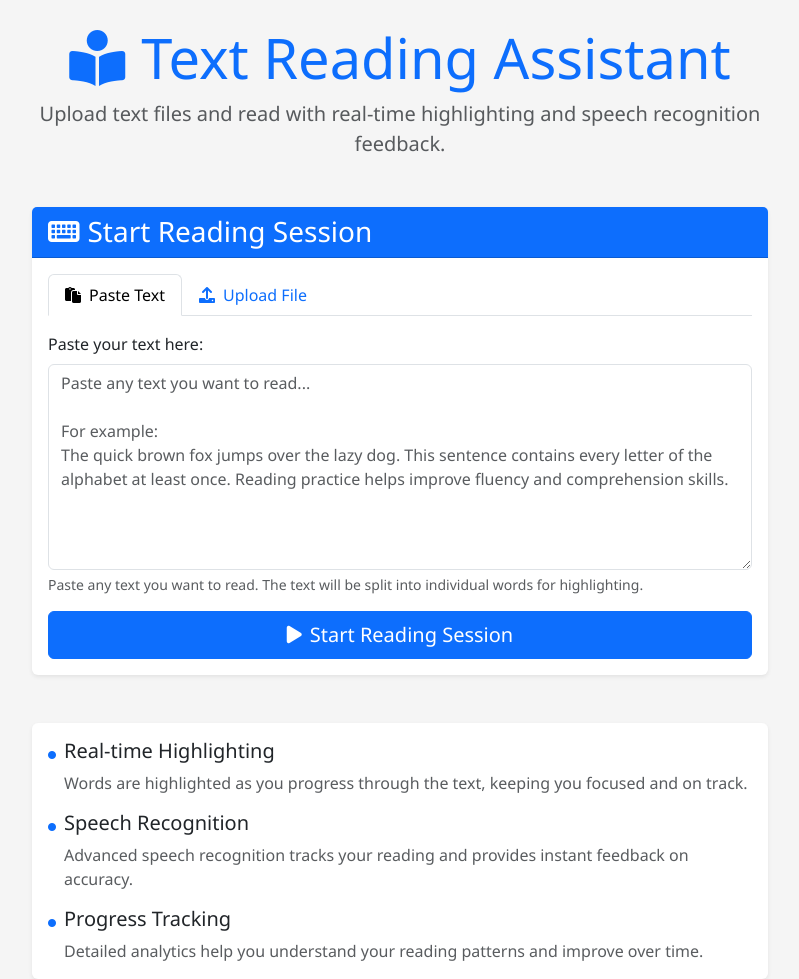
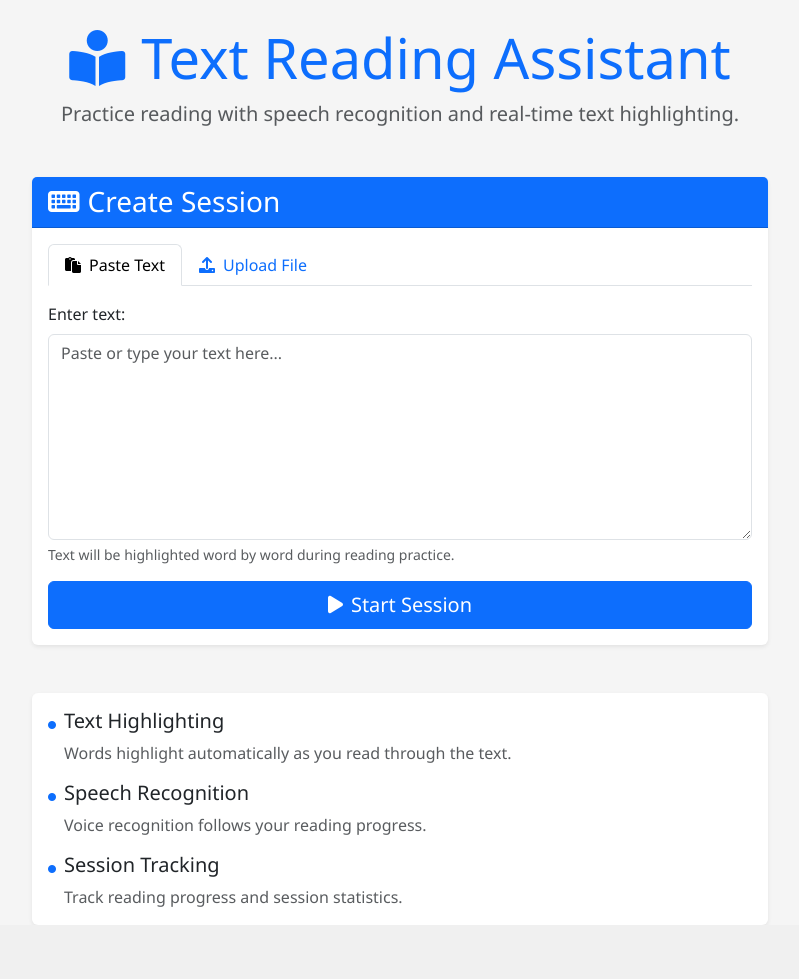
Before and after one commit to gitachi143/speechReader, a Flask app: page / in a window 1280 px wide. Shown: the part 57-1036 px from the top of the page, without its empty margins (240-1039 px from the left). After the commit the page ends 982 px from the top, so only its background shows below. Run offline with Flask 3, Linux system fonts and the light colour scheme.

Commit message:
Clean and make UI Look more better
- Simplified overly detailed docstrings and comments
-
- Cleaned up UI text to be more professional and concise
- Removed unused imports (redirect)
- Simplified button text and labels
- Made error messages more direct
-
- Cleaned up template text to be less enthusiastic
- Simplified CSS comments
- Overall made code appear more naturally hand-written

```diff
--- a/app.py
+++ b/app.py
@@ -1,58 +1,36 @@
 """
-Text Reading Assistant - Main Application
-=========================================
-
-A Flask web application that helps users read text with real-time highlighting
-and speech recognition to track reading progress.
-
-This follows enterprise-level Flask application structure with:
-- Configuration management
-- Database models
-- Error handling
-- Logging
-- RESTful API design
+Text Reading Assistant
+A Flask web application for reading practice with speech recognition.
 """
 
 import os
 import logging
-from flask import Flask, render_template, request, jsonify, redirect, url_for
+from flask import Flask, render_template, request, jsonify, url_for
 from flask_sqlalchemy import SQLAlchemy
 from flask_cors import CORS
 from werkzeug.utils import secure_filename
 from datetime import datetime
 import uuid
 
-# In-memory session storage for Vercel deployment
 vercel_sessions = {}
 
-# Configure logging - Essential for debugging and monitoring in production
-logging.basicConfig(
-    level=logging.INFO,
-    format='%(asctime)s %(levelname)s %(name)s %(message)s'
-)
+logging.basicConfig(level=logging.INFO, format='%(asctime)s %(levelname)s %(message)s')
 logger = logging.getLogger(__name__)
 
-# Initialize Flask app
 app = Flask(__name__)
-
-# Configuration - Following 12-factor app principles
-app.config['SECRET_KEY'] = os.environ.get('SECRET_KEY', 'dev-secret-key-change-in-production')
+app.config['SECRET_KEY'] = os.environ.get('SECRET_KEY', 'dev-key-change-in-prod')
 app.config['SQLALCHEMY_DATABASE_URI'] = os.environ.get('DATABASE_URL', 'sqlite:///reading_assistant.db')
 app.config['SQLALCHEMY_TRACK_MODIFICATIONS'] = False
 app.config['UPLOAD_FOLDER'] = 'uploads'
-app.config['MAX_CONTENT_LENGTH'] = 16 * 1024 * 1024  # 16MB max file size
+app.config['MAX_CONTENT_LENGTH'] = 16 * 1024 * 1024
 
-# Initialize extensions
 db = SQLAlchemy(app)
-CORS(app)  # Enable CORS for frontend-backend communication
+CORS(app)
 
-# Ensure upload directory exists (only in development)
 if not os.environ.get('VERCEL'):
     os.makedirs(app.config['UPLOAD_FOLDER'], exist_ok=True)
 
-# Database Models - Following SQLAlchemy best practices
 class ReadingSession(db.Model):
-    """Model to store reading session data."""
     __tablename__ = 'reading_sessions'
 
     id = db.Column(db.String(36), primary_key=True, default=lambda: str(uuid.uuid4()))
@@ -63,11 +41,9 @@ class ReadingSession(db.Model):
     total_words = db.Column(db.Integer, nullable=False)
     current_word_index = db.Column(db.Integer, default=0)
 
-    # Relationship to reading progress
     progress_entries = db.relationship('ReadingProgress', backref='session', lazy=True)
 
     def to_dict(self):
-        """Convert model to dictionary for JSON serialization."""
         return {
             'id': self.id,
             'filename': self.filename,
@@ -79,7 +55,6 @@ class ReadingSession(db.Model):
         }
 
 class ReadingProgress(db.Model):
-    """Model to track detailed reading progress and errors."""
     __tablename__ = 'reading_progress'
 
     id = db.Column(db.Integer, primary_key=True)
@@ -89,20 +64,15 @@ class ReadingProgress(db.Model):
     spoken_word = db.Column(db.String(100))
     is_correct = db.Column(db.Boolean, default=True)
     timestamp = db.Column(db.DateTime, default=datetime.utcnow)
-    confidence_score = db.Column(db.Float)  # Speech recognition confidence
-
-# Routes - Following RESTful conventions
+    confidence_score = db.Column(db.Float)
 
 @app.route('/')
 def index():
-    """Main page - Upload and select text files."""
     try:
-        # Skip database operations on Vercel
         if os.environ.get('VERCEL'):
             return render_template('index.html', recent_sessions=[])
 
         recent_sessions = ReadingSession.query.order_by(ReadingSession.created_at.desc()).limit(5).all()
-        # Only pass sessions if there are any
         sessions_to_show = recent_sessions if recent_sessions else []
         return render_template('index.html', recent_sessions=sessions_to_show)
     except Exception as e:
@@ -111,7 +81,6 @@ def index():
 
 @app.route('/upload', methods=['POST'])
 def upload_file():
-    """Handle file upload and create new reading session."""
     try:
         if 'file' not in request.files:
             return jsonify({'error': 'No file selected'}), 400
@@ -127,12 +96,9 @@ def upload_file():
             content = file.read().decode('utf-8')
             words = content.split()
 
-            # Generate session ID
             session_id = str(uuid.uuid4())
 
-            # Handle storage based on environment
             if os.environ.get('VERCEL'):
-                # Store in memory for Vercel
                 vercel_sessions[session_id] = {
                     'id': session_id,
                     'filename': filename,
@@ -141,9 +107,8 @@ def upload_file():
                     'current_word_index': 0,
                     'created_at': datetime.utcnow()
                 }
-                logger.info(f"New Vercel file session created: {session_id}")
+                logger.info(f"Created Vercel session: {session_id}")
             else:
-                # Store in database for local development
                 session = ReadingSession(
                     id=session_id,
                     filename=filename,
@@ -153,7 +118,7 @@ def upload_file():
 
                 db.session.add(session)
                 db.session.commit()
-                logger.info(f"New reading session created: {session_id}")
+                logger.info(f"Created session: {session_id}")
 
             return jsonify({
                 'success': True,
@@ -169,7 +134,6 @@ def upload_file():
 
 @app.route('/upload-text', methods=['POST'])
 def upload_text():
-    """Handle direct text input and create new reading session."""
     try:
         data = request.get_json()
 
@@ -182,18 +146,14 @@ def upload_text():
         if not text_content:
             return jsonify({'error': 'Text cannot be empty'}), 400
 
-        # Split into words and count
         words = text_content.split()
 
         if len(words) == 0:
             return jsonify({'error': 'Text must contain at least one word'}), 400
 
-        # Generate session ID
         session_id = str(uuid.uuid4())
 
-        # Handle storage based on environment
         if os.environ.get('VERCEL'):
-            # Store in memory for Vercel
             vercel_sessions[session_id] = {
                 'id': session_id,
                 'filename': filename,
@@ -202,9 +162,8 @@ def upload_text():
                 'current_word_index': 0,
                 'created_at': datetime.utcnow()
             }
-            logger.info(f"New Vercel session created from pasted text: {session_id}")
+            logger.info(f"Created Vercel text session: {session_id}")
         else:
-            # Store in database for local development
             session = ReadingSession(
                 id=session_id,
                 filename=filename,
@@ -214,7 +173,7 @@ def upload_text():
 
             db.session.add(session)
             db.session.commit()
-            logger.info(f"New reading session created from pasted text: {session_id}")
+            logger.info(f"Created text session: {session_id}")
 
         return jsonify({
             'success': True,
@@ -228,15 +187,11 @@ def upload_text():
 
 @app.route('/session/<session_id>')
 def reading_session(session_id):
-    """Display reading interface for a specific session."""
     try:
-        # Handle different storage based on environment
         if os.environ.get('VERCEL'):
-            # Check in-memory storage first
             if session_id in vercel_sessions:
                 session_data = vercel_sessions[session_id]
                 words = session_data['text_content'].split()
-                # Create session-like object
                 session = type('obj', (object,), {
                     'id': session_data['id'],
                     'filename': session_data['filename'],
@@ -249,7 +204,6 @@ def reading_session(session_id):
                                  words=words,
                                  current_index=session.current_word_index)
             else:
-                # Fallback to demo session if session not found
                 sample_text = "The quick brown fox jumps over the lazy dog. This is a sample text for demonstration purposes. You can practice reading this text with speech recognition."
                 words = sample_text.split()
                 session = type('obj', (object,), {
@@ -263,7 +217,6 @@ def reading_session(session_id):
                                  words=words,
                                  current_index=0)
         else:
-            # Use database for local development
             session = ReadingSession.query.get_or_404(session_id)
             words = session.text_content.split()
 
@@ -277,11 +230,9 @@ def reading_session(session_id):
 
 @app.route('/api/sessions/<session_id>/progress', methods=['POST'])
 def update_progress(session_id):
-    """API endpoint to update reading progress."""
     try:
-        # Skip database operations on Vercel
         if os.environ.get('VERCEL'):
-            return jsonify({'error': 'Progress tracking not available on Vercel deployment'}), 400
+            return jsonify({'error': 'Progress tracking not available'}), 400
 
         data = request.get_json()
         session_id = data.get('session_id')
@@ -291,14 +242,10 @@ def update_progress(session_id):
         confidence = data.get('confidence', 0.0)
 
         session = ReadingSession.query.get_or_404(session_id)
-
-        # Update session progress
         session.current_word_index = word_index
 
-        # Check if word matches (fuzzy matching for common variations)
         is_correct = _words_match(spoken_word.lower(), expected_word.lower())
 
-        # Record progress entry
         progress = ReadingProgress(
             session_id=session_id,
             word_index=word_index,
@@ -323,24 +270,20 @@ def update_progress(session_id):
 
 @app.route('/api/sessions/<session_id>/complete', methods=['POST'])
 def complete_session(session_id):
-    """Mark a reading session as completed."""
     try:
-        # Skip database operations on Vercel
         if os.environ.get('VERCEL'):
-            return jsonify({'error': 'Session completion not available on Vercel deployment'}), 400
+            return jsonify({'error': 'Session completion not available'}), 400
 
         session = ReadingSession.query.get_or_404(session_id)
         session.completed_at = datetime.utcnow()
         db.session.commit()
 
-        # Calculate session statistics
         correct_words = ReadingProgress.query.filter_by(
             session_id=session_id,
             is_correct=True
         ).count()
 
         total_attempts = ReadingProgress.query.filter_by(session_id=session_id).count()
-
         accuracy = (correct_words / total_attempts * 100) if total_attempts > 0 else 0
 
         return jsonify({
@@ -358,23 +301,17 @@ def complete_session(session_id):
         return jsonify({'error': 'Failed to complete session'}), 500
 
 def _words_match(spoken, expected):
-    """
-    Fuzzy word matching to handle common speech recognition errors.
-    This can be enhanced with more sophisticated matching algorithms.
-    """
     if spoken == expected:
         return True
 
-    # Handle common variations
     variations = [
-        spoken.replace('ing', 'in'),  # "running" vs "runnin"
-        spoken.replace('ed', 'd'),    # "walked" vs "walkd"
-        spoken.replace('th', 'f'),    # "three" vs "free"
+        spoken.replace('ing', 'in'),
+        spoken.replace('ed', 'd'),
+        spoken.replace('th', 'f'),
     ]
 
     return expected in variations
 
-# Error handlers - Professional error handling
 @app.errorhandler(404)
 def not_found_error(error):
     return render_template('error.html', error="Page not found"), 404
@@ -384,21 +321,16 @@ def internal_error(error):
     db.session.rollback()
     return render_template('error.html', error="Internal server error"), 500
 
-# Database initialization
 def create_tables():
-    """Create database tables."""
     with app.app_context():
         try:
             db.create_all()
-            logger.info("Database tables created successfully")
+            logger.info("Database tables created")
         except Exception as e:
-            logger.warning(f"Database initialization warning: {str(e)}")
-            # Continue without database in serverless environment
+            logger.warning(f"Database init warning: {str(e)}")
 
-# Initialize database (only in development)
 if not os.environ.get('VERCEL'):
     create_tables()
 
 if __name__ == '__main__':
-    # Development server - Never use in production
     app.run(debug=True, host='0.0.0.0', port=5001)
--- a/static/css/style.css
+++ b/static/css/style.css
@@ -1,4 +1,4 @@
-/* Custom styles for Text Reading Assistant */
+/* Application styles */
 
 :root {
     --primary-color: #007bff;
--- a/templates/base.html
+++ b/templates/base.html
@@ -5,11 +5,8 @@
     <meta name="viewport" content="width=device-width, initial-scale=1.0">
     <title>{% block title %}Text Reading Assistant{% endblock %}</title>
 
-    <!-- Bootstrap CSS for modern, responsive design -->
     <link href="https://cdn.jsdelivr.net/npm/bootstrap@5.3.0/dist/css/bootstrap.min.css" rel="stylesheet">
     <link href="https://cdnjs.cloudflare.com/ajax/libs/font-awesome/6.0.0/css/all.min.css" rel="stylesheet">
-
-    <!-- Custom CSS -->
     <link href="{{ url_for('static', filename='css/style.css') }}" rel="stylesheet">
 
     {% block extra_head %}{% endblock %}
@@ -55,10 +52,7 @@
 
 
 
-    <!-- Bootstrap JS -->
     <script src="https://cdn.jsdelivr.net/npm/bootstrap@5.3.0/dist/js/bootstrap.bundle.min.js"></script>
-
-    <!-- Custom JavaScript -->
     <script src="{{ url_for('static', filename='js/app.js') }}"></script>
 
     {% block extra_scripts %}{% endblock %}
--- a/templates/error.html
+++ b/templates/error.html
@@ -10,7 +10,7 @@
                 <div class="mb-4">
                     <i class="fas fa-exclamation-triangle fa-4x text-danger"></i>
                 </div>
-                <h2 class="card-title text-danger">Oops! Something went wrong</h2>
+                <h2 class="card-title text-danger">Error</h2>
                 <p class="card-text text-muted">{{ error }}</p>
                 <div class="mt-4">
                     <a href="{{ url_for('index') }}" class="btn btn-primary">
--- a/templates/index.html
+++ b/templates/index.html
@@ -11,11 +11,7 @@
                 <i class="fas fa-book-reader me-3"></i>Text Reading Assistant
             </h1>
             <p class="lead text-muted">
-                {% if config.get('VERCEL') %}
-                    Demo version: Try the speech recognition with sample text. Upload and save features are disabled on this deployment.
-                {% else %}
-                    Upload text files and read with real-time highlighting and speech recognition feedback.
-                {% endif %}
+                Practice reading with speech recognition and real-time text highlighting.
             </p>
         </div>
 
@@ -23,7 +19,7 @@
         <div class="card shadow-sm mb-4">
             <div class="card-header bg-primary text-white">
                 <h3 class="card-title mb-0">
-                    <i class="fas fa-keyboard me-2"></i>Start Reading Session
+                    <i class="fas fa-keyboard me-2"></i>Create Session
                 </h3>
             </div>
             <div class="card-body">
@@ -47,20 +43,17 @@
                     <div class="tab-pane fade show active" id="paste-pane" role="tabpanel">
                         <form id="pasteForm">
                             <div class="mb-3">
-                                <label for="textInput" class="form-label">Paste your text here:</label>
+                                <label for="textInput" class="form-label">Enter text:</label>
                                 <textarea class="form-control" id="textInput" name="text" rows="8"
-                                         placeholder="Paste any text you want to read...
-
-For example:
-The quick brown fox jumps over the lazy dog. This sentence contains every letter of the alphabet at least once. Reading practice helps improve fluency and comprehension skills." required></textarea>
+                                         placeholder="Paste or type your text here..." required></textarea>
                                 <div class="form-text">
-                                    Paste any text you want to read. The text will be split into individual words for highlighting.
+                                    Text will be highlighted word by word during reading practice.
                                 </div>
                             </div>
 
                             <div class="d-grid gap-2">
                                 <button type="submit" class="btn btn-primary btn-lg" id="pasteBtn">
-                                    <i class="fas fa-play me-2"></i>{% if config.get('VERCEL') %}Try Demo{% else %}Start Reading Session{% endif %}
+                                    <i class="fas fa-play me-2"></i>Start Session
                                 </button>
                             </div>
                         </form>
@@ -79,7 +72,7 @@ The quick brown fox jumps over the lazy dog. This sentence contains every letter
 
                             <div class="d-grid gap-2">
                                 <button type="submit" class="btn btn-primary btn-lg" id="uploadBtn">
-                                    <i class="fas fa-cloud-upload-alt me-2"></i>{% if config.get('VERCEL') %}Try Demo{% else %}Upload & Start Reading{% endif %}
+                                    <i class="fas fa-cloud-upload-alt me-2"></i>Upload File
                                 </button>
                             </div>
                         </form>
@@ -109,7 +102,7 @@ The quick brown fox jumps over the lazy dog. This sentence contains every letter
             <div class="card shadow-sm">
                 <div class="card-header bg-secondary text-white">
                     <h3 class="card-title mb-0">
-                        <i class="fas fa-history me-2"></i>Recent Speech Sessions
+                        <i class="fas fa-history me-2"></i>Recent Sessions
                     </h3>
                 </div>
                 <div class="card-body">
@@ -151,16 +144,16 @@ The quick brown fox jumps over the lazy dog. This sentence contains every letter
                 <div class="card-body">
                     <ul class="list-unstyled mb-0">
                         <li class="mb-3">
-                            <h5 class="mb-2"><i class="fas fa-circle text-primary me-2" style="font-size: 0.5rem;"></i>Real-time Highlighting</h5>
-                            <p class="text-muted mb-0 ms-3">Words are highlighted as you progress through the text, keeping you focused and on track.</p>
+                            <h5 class="mb-2"><i class="fas fa-circle text-primary me-2" style="font-size: 0.5rem;"></i>Text Highlighting</h5>
+                            <p class="text-muted mb-0 ms-3">Words highlight automatically as you read through the text.</p>
                         </li>
                         <li class="mb-3">
                             <h5 class="mb-2"><i class="fas fa-circle text-primary me-2" style="font-size: 0.5rem;"></i>Speech Recognition</h5>
-                            <p class="text-muted mb-0 ms-3">Advanced speech recognition tracks your reading and provides instant feedback on accuracy.</p>
+                            <p class="text-muted mb-0 ms-3">Voice recognition follows your reading progress.</p>
                         </li>
                         <li class="mb-0">
-                            <h5 class="mb-2"><i class="fas fa-circle text-primary me-2" style="font-size: 0.5rem;"></i>Progress Tracking</h5>
-                            <p class="text-muted mb-0 ms-3">Detailed analytics help you understand your reading patterns and improve over time.</p>
+                            <h5 class="mb-2"><i class="fas fa-circle text-primary me-2" style="font-size: 0.5rem;"></i>Session Tracking</h5>
+                            <p class="text-muted mb-0 ms-3">Track reading progress and session statistics.</p>
                         </li>
                     </ul>
                 </div>
@@ -215,7 +208,7 @@ document.getElementById('pasteForm').addEventListener('submit', function(e) {
     })
     .finally(() => {
         pasteBtn.disabled = false;
-        pasteBtn.innerHTML = '<i class="fas fa-play me-2"></i>Start Reading Session';
+        pasteBtn.innerHTML = '<i class="fas fa-play me-2"></i>Start Session';
         progress.style.display = 'none';
     });
 });
@@ -259,7 +252,7 @@ document.getElementById('uploadForm').addEventListener('submit', function(e) {
     })
     .finally(() => {
         uploadBtn.disabled = false;
-        uploadBtn.innerHTML = '<i class="fas fa-cloud-upload-alt me-2"></i>Upload & Start Reading';
+        uploadBtn.innerHTML = '<i class="fas fa-cloud-upload-alt me-2"></i>Upload File';
         progress.style.display = 'none';
     });
 });
```
Also changed, not shown: templates/reading.html (+4 -4 lines), instance/reading_assistant.db.
